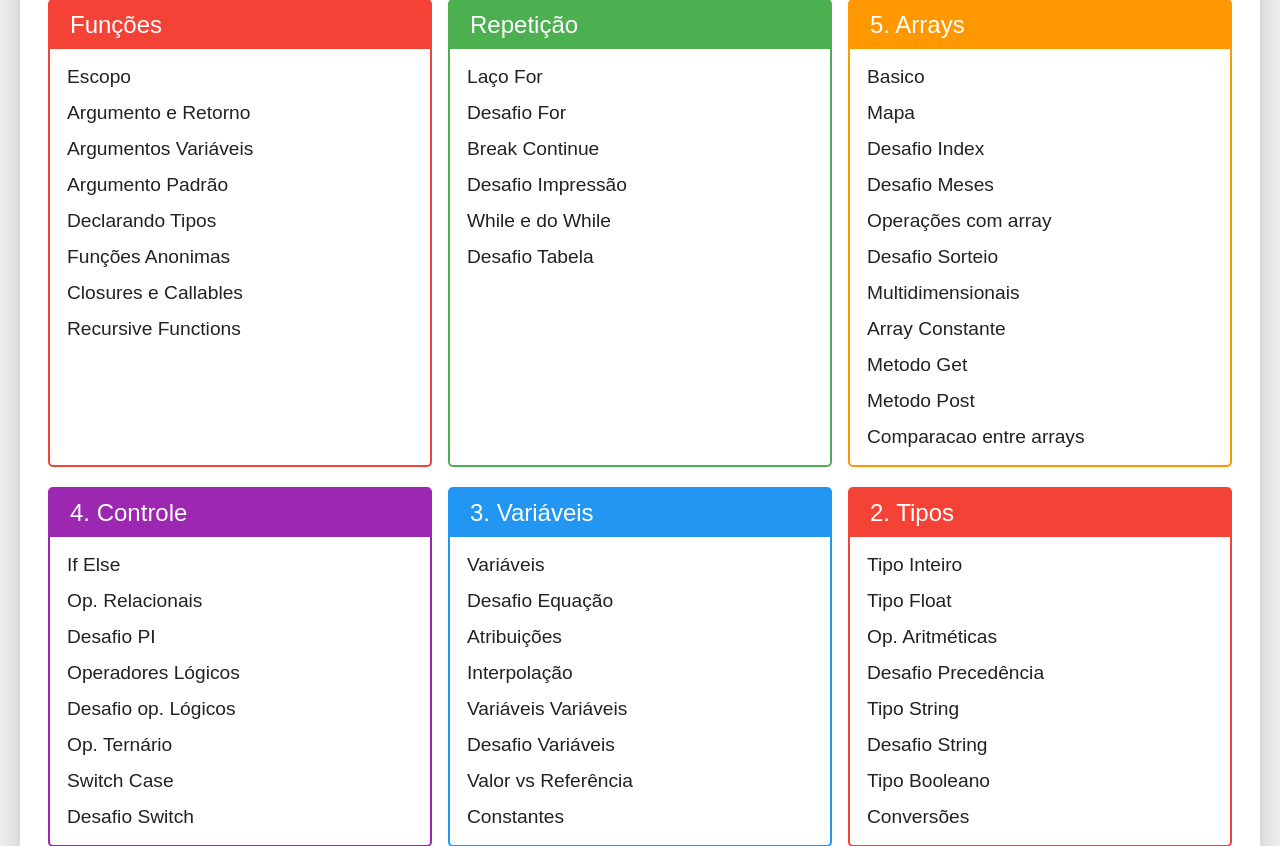
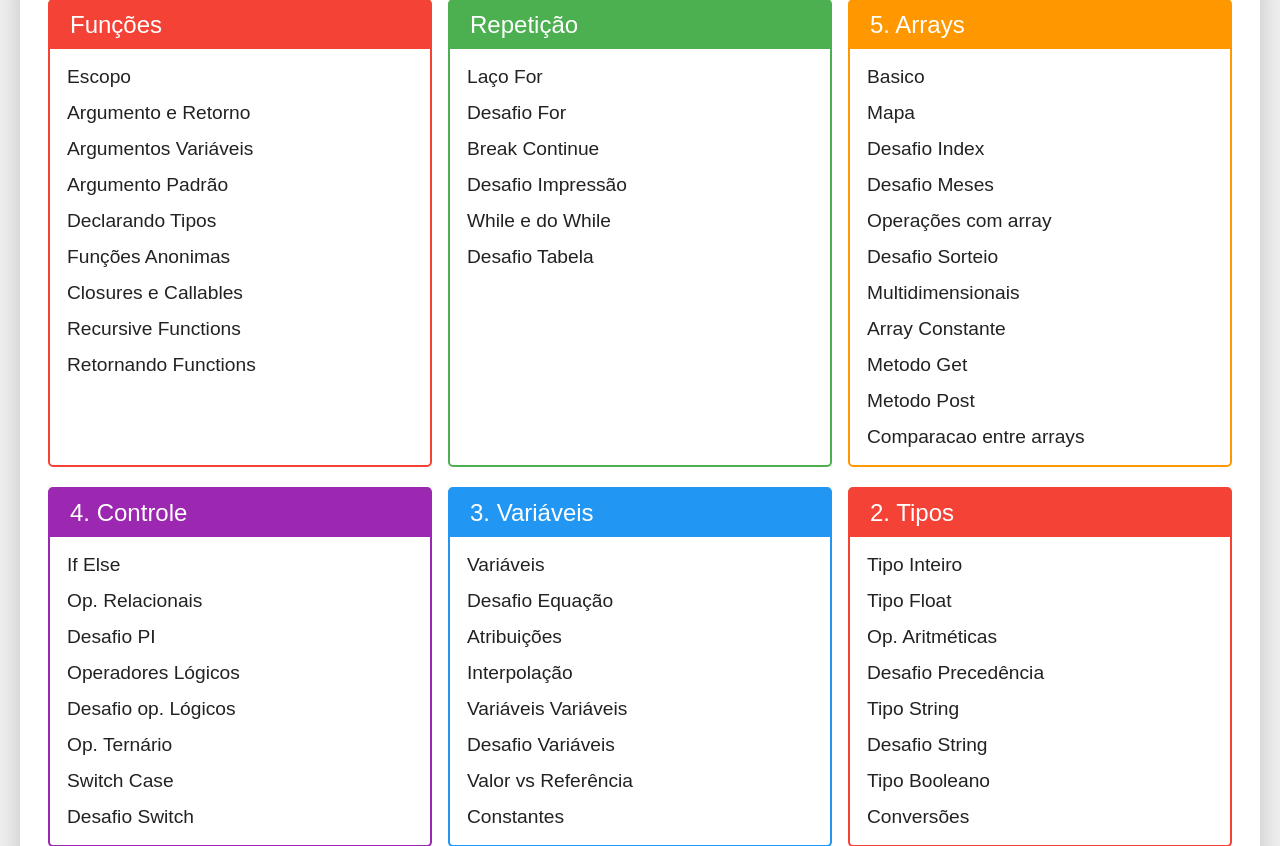
Before and after one commit to felipesms2/PHP-7-Completo---Curso-do-Desenvolvedor-Web-2021-Projetos, a PHP site: page / in a window 1280 px wide. Shown: the part 221-1067 px from the top of the page. Run offline with PHP 8.4, Linux system fonts and the light colour scheme.

Commit message:
Section 131 - Liking Returning functions

```diff
--- a/index.php
+++ b/index.php
@@ -62,6 +62,11 @@
                         <li>
                             <a href="exercicio.php?dir=functions&file=recursive">
                                 Recursive Functions
+                            </a>
+                        </li>
+                        <li>
+                            <a href="exercicio.php?dir=functions&file=returning">
+                                Retornando Functions
                             </a>
                         </li>
                     </ul>
```
